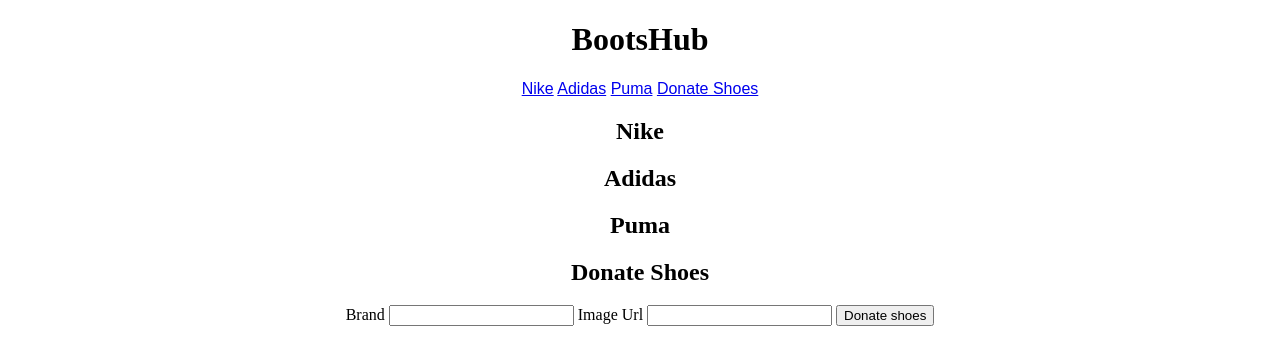
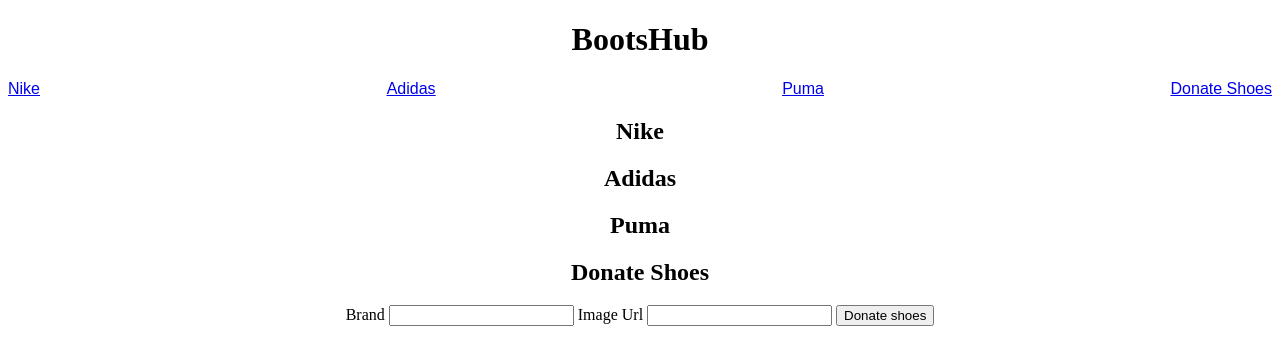
Before and after one commit to chrisNgili/BootsHub, a plain HTML site: page index.html in a window 1280 px wide. Drawn offline with Linux system fonts and the light colour scheme; no server answers.

Commit message:
increasing style attributes

```diff
--- a/styles/style.css
+++ b/styles/style.css
@@ -1,5 +1,6 @@
 body{
     text-align: center;
+    /* background-color:rgb(112, 5, 200); */
 
 }
 
@@ -20,4 +21,8 @@
     font-size: 40px;
     flex: auto;
     font: 1em sans-serif;
+    display: flex;
+    justify-content: space-between;
+    text-decoration: underline;
+    color: chocolate;
 }
```
